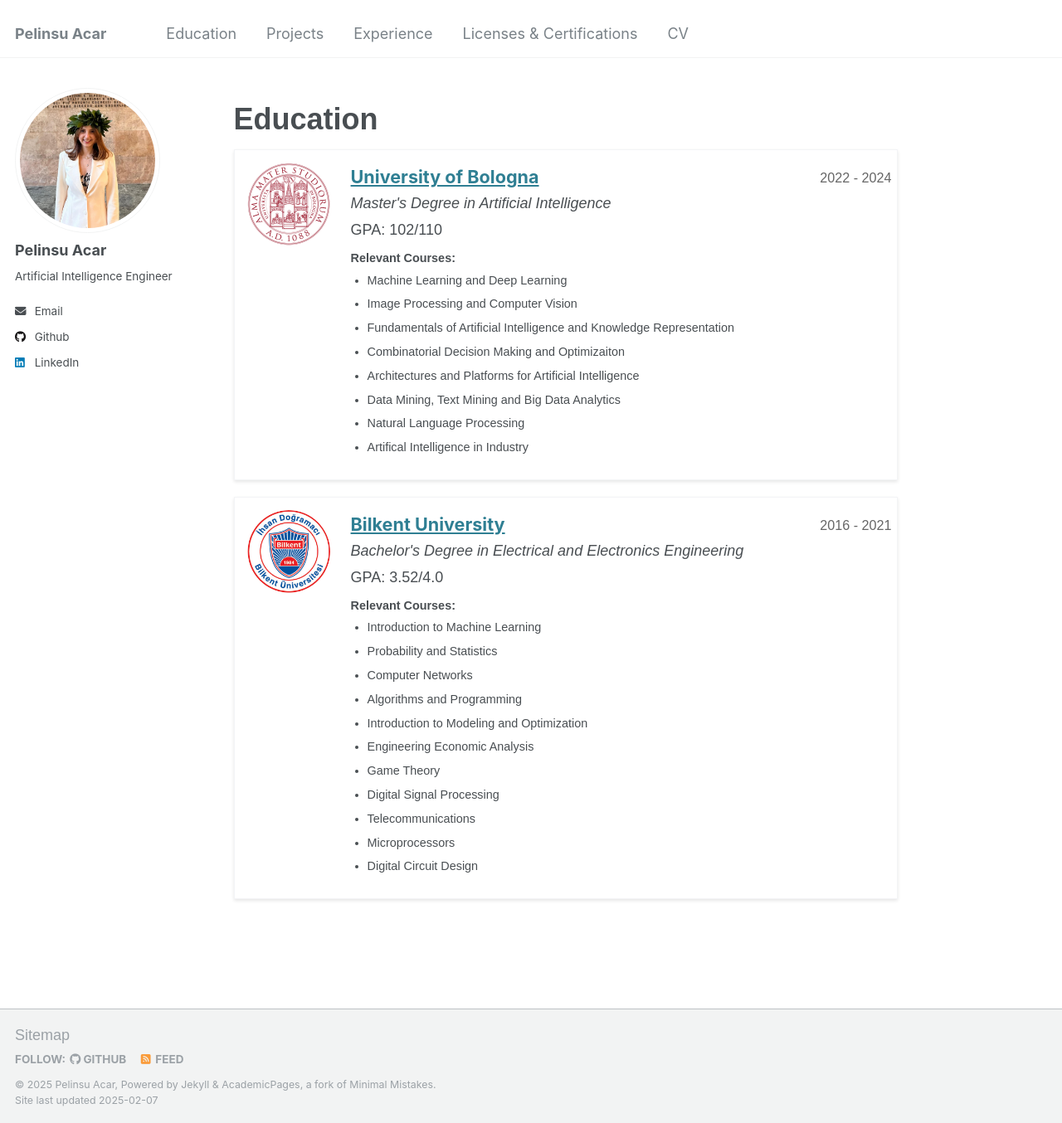
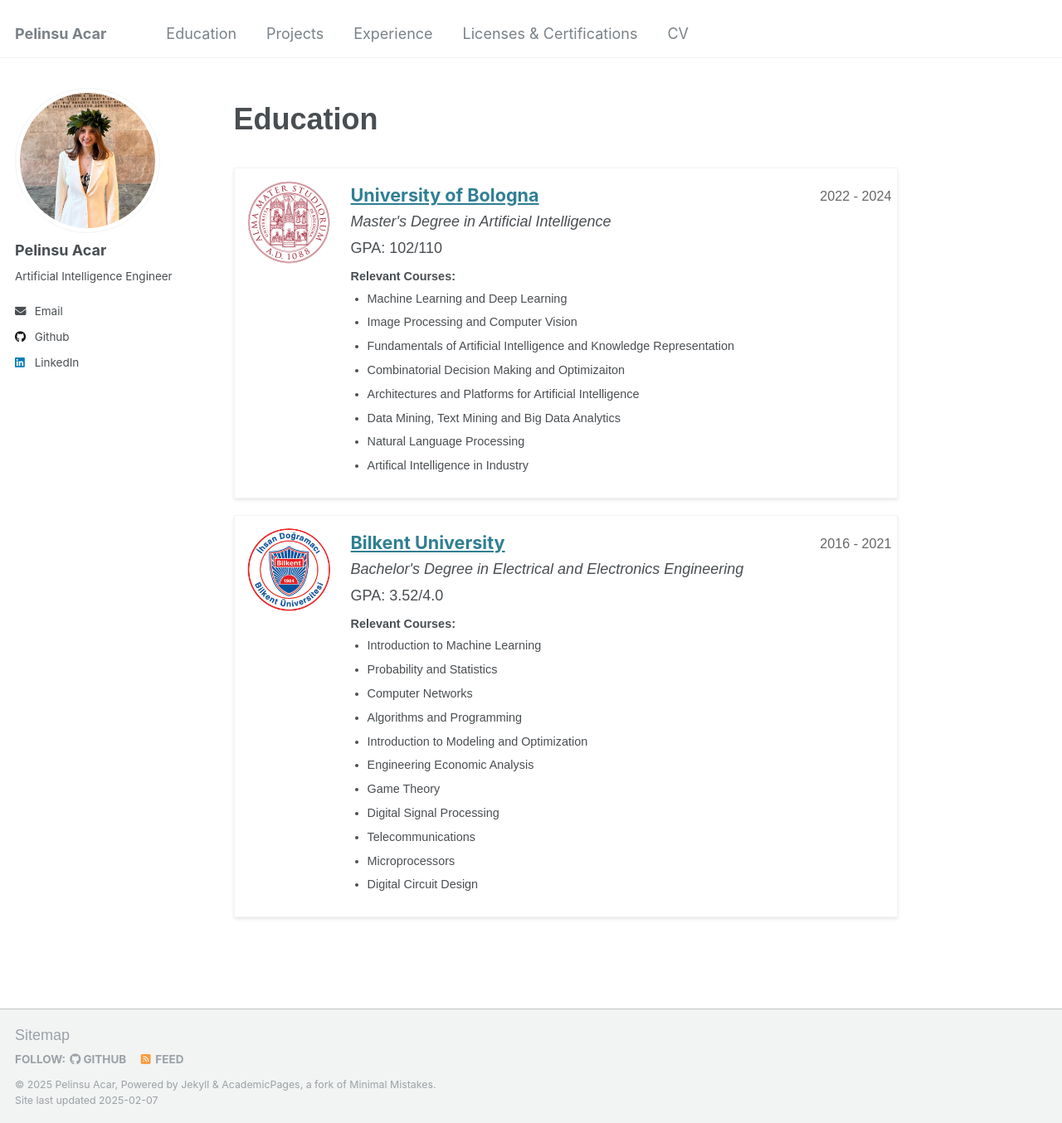
Before and after one commit to pelinsuacar/pelinsuacar.github.io, a Jekyll site: the page built from _pages/education.md, in a window 1280 px wide and 1354 px high. Shown: the whole window at 83% size. Built offline with Jekyll 4.4.1, drawn with Linux system fonts in a browser that asks for light colours.

Commit message:
Update education.html

```diff
--- a/_layouts/education.html
+++ b/_layouts/education.html
@@ -44,7 +44,7 @@ layout: default
     font-weight: bold;
     color: dark grey;
     font-size: 2em; /* Adjust font size as needed */
-    margin: 70 0 60px; /* Add sufficient margin above and below */
+    margin: 70 0 40px; /* Add sufficient margin above and below */
     padding-top: 20px; /* Add padding in case of header overlap */
     }
 
@@ -52,6 +52,7 @@ layout: default
     position: relative;
     max-width: 800px;
     width: 100%;
+    margin-top: 40px;
     }
 
 
```
